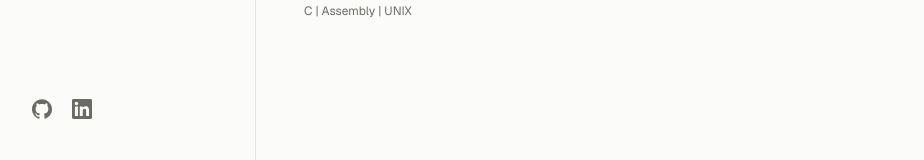
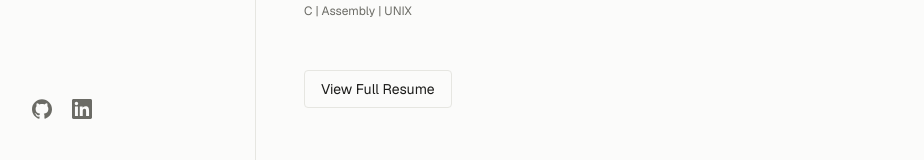
Before and after one commit to CQVan/professional-website, a Next.js app: page /experience in a window 1280 px wide. Shown: the part 623-783 px from the top of the page, without its empty margins (0-924 px from the left). Built offline with nearby package versions, Linux system fonts and the light colour scheme.

Commit message:
Added resume button to experience

```diff
--- a/app/experience/page.tsx
+++ b/app/experience/page.tsx
@@ -1,5 +1,9 @@
+"use cache";
+
 import { Experience } from "@/types";
 import experienceData from "@/public/data/experience.json";
+
+import Link from "next/link";
 
 function calculateYears(): number {
   const now = new Date();
@@ -60,7 +64,7 @@ function getPeriod(experience: Experience): string {
   return `${startStr} - ${endStr}`;
 }
 
-export default function ExperiencePage() {
+export default async function ExperiencePage() {
   const experiences = getExperiences();
   const years = calculateYears();
 
@@ -92,6 +96,17 @@ export default function ExperiencePage() {
           )}
         </section>
       ))}
+
+      <div className="mt-12">
+        <Link
+          href="/resume/Fall%202026%20Resume.pdf"
+          target="_blank"
+          rel="noopener noreferrer"
+          className="inline-block border border-hairline rounded-sm px-4 py-2 text-sm transition-colors duration-150 focus-within:outline-2 focus-within:outline-offset-2 focus-within:outline-current hover:text-foreground"
+        >
+          View Full Resume
+        </Link>
+      </div>
     </div>
   );
 }
```
Also changed, not shown: 1 other file (tests, documents, lock files or other folders).
